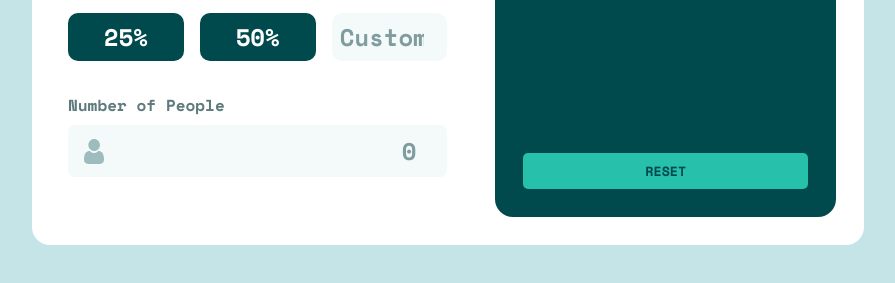
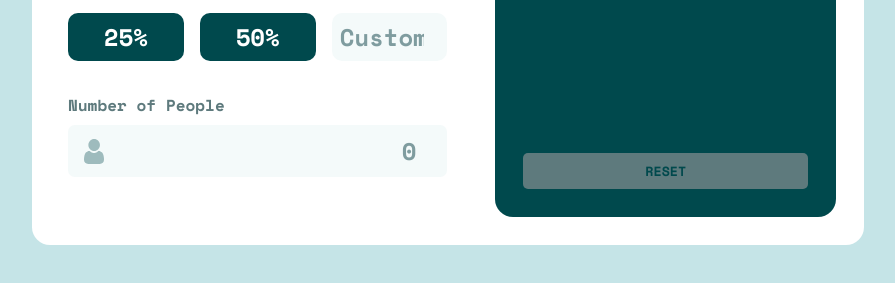
Before and after one commit to BeepBot99/tip-calculator-app, a plain HTML site: page index.html in a window 1280 px wide. Both pictures are taken after a click on the button "RESET". Shown: the part 439-722 px from the top of the page, without its empty margins (192-1087 px from the left). Drawn offline with nearby package versions, Linux system fonts and the light colour scheme.

Commit message:
Made reset button gray out and deleted README.md

```diff
--- a/index.html
+++ b/index.html
@@ -49,7 +49,7 @@
           <h2 id="totalAmountPerPerson">$0.00</h2>
         </div>
       </div>
-      <button id="resetButton">RESET</button>
+      <button id="resetButton" emptyState>RESET</button>
     </div>
   </div>
 </body>
--- a/main.js
+++ b/main.js
@@ -19,6 +19,11 @@ function updateValues() {
     totalPerPerson = isFinite(totalPerPerson) ? totalPerPerson : "0.00";
     tipOutput.innerText = "$" + tipPerPerson;
     totalOutput.innerText = "$" + totalPerPerson;
+    if (totalOutput.innerText === "$0.00") {
+        resetButton.setAttribute("emptyState", "");
+    } else {
+        try {resetButton.removeAttribute("emptyState")} catch (e) {};
+    }
 }
 numberOfPeopleInput.addEventListener("keyup", () => {
     updateValues();
@@ -30,11 +35,12 @@ resetButton.addEventListener("click", () => {
     billInput.value = "";
     numberOfPeopleInput.value = "";
     updateValues();
+    resetButton.setAttribute("emptyState", "");
 });
 tipButtons.forEach(button => {
     if (Array.from(tipButtons).indexOf(button) <= 4) {
         button.addEventListener("click", () => {
-            try { activeButton.removeAttribute("selected") } catch (e) { };
+            try { activeButton.removeAttribute("selected")} catch (e) {};
             activeButton = button;
             button.setAttribute("selected", "");
             currentTip = tips[Array.from(tipButtons).indexOf(button)];
--- a/style.css
+++ b/style.css
@@ -166,6 +166,11 @@ input::placeholder {
     background-color: var(--light-grayish-cyan);
 }
 
+#resetButton[emptyState] {
+    background-color: var(--dark-grayish-cyan);
+    cursor: not-allowed;
+}
+
 @media only screen and (min-width: 768px) {
     body {
         padding-top: 3rem;
```
Also changed, not shown: 2 other files.
